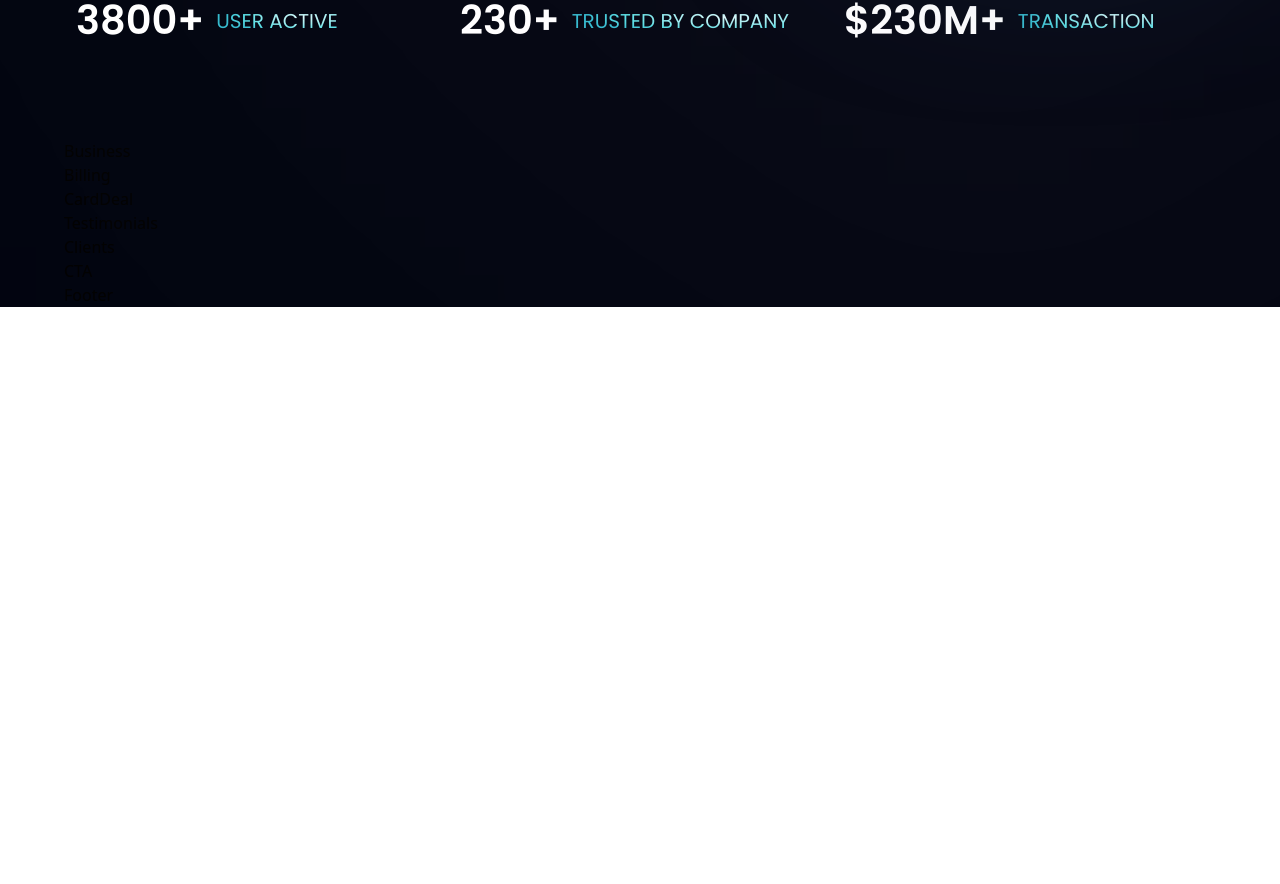
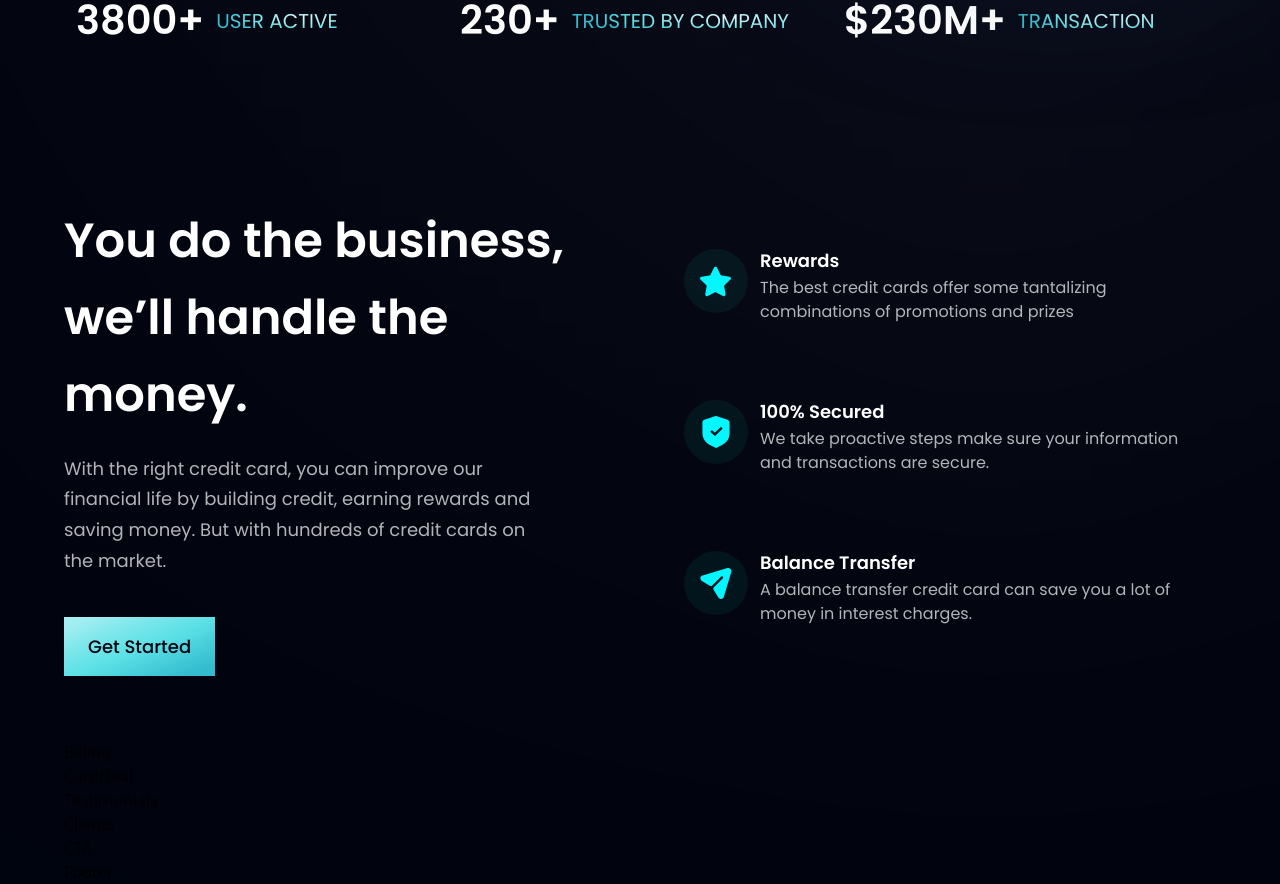
Before and after one commit to ConnorXCX/HooBank, a React (Vite) app: page / in a window 1280 px wide. Shown: the part 806-1690 px from the top of the page. Before the commit the page ends 1113 px from the top, so only its background shows below. Built offline with nearby package versions, Linux system fonts and the light colour scheme.

Commit message:
Implement Business section.

```diff
--- a/src/components/Business.jsx
+++ b/src/components/Business.jsx
@@ -1,9 +1,39 @@
-import React from 'react'
+import styles, { layout } from '../styles'
+import { features } from '../constants'
+import Button from './Button'
 
-const Business = () => {
-  return (
-    <div>Business</div>
-  )
-}
+const FeatureCard = ({ icon, title, content, index }) => (
+  <div className={`flex flex-row p-6 rounded-[20px] ${index !== features.length - 1 ? 'mb-6' : 'mb-0'} feature-card`}>
+    <div className={`w-[64px] h-[64px] rounded-full ${styles.flexCenter} bg-dimBlue`}>
+      <img src={icon} alt='icon' className='w-[50%] h-[50%] object-contain' />
+    </div>
+    <div className='flex-1 flex flex-col ml-3'>
+      <h4 className='font-poppins font-semibold text-white text-[18px] leading-[23px] mb-1'>
+        {title}
+      </h4>
+      <p className='font-poppins font-normal text-dimWhite text-[16px] leading-[24px] mb-1'>
+        {content}
+      </p>
+    </div>
+  </div>
+)
+
+const Business = () => (
+  <section id='features' className={layout.section}>
+    <div className={layout.sectionInfo}>
+      <h2 className={styles.heading2}>You do the business, <br className='sm:block hidden' /> we’ll handle the money.</h2>
+      <p className={`${styles.paragraph} max-w-[470px] mt-5`}>With the right credit card, you can improve our financial life by building credit, earning rewards and saving money. But with hundreds of credit cards on the market.
+      </p>
+
+      <Button styles='mt-10' />
+    </div>
+
+    <div className={`${layout.sectionImg} flex-col`}>
+      {features.map((feature, index) => (
+        <FeatureCard key={feature.id} {... feature} index={index} />
+      ))}
+    </div>
+  </section>
+)
 
 export default Business
--- a/src/components/Button.jsx
+++ b/src/components/Button.jsx
@@ -1,9 +1,7 @@
 import React from 'react'
 
-const Button = () => {
-  return (
-    <div>Button</div>
-  )
-}
+const Button = ({ styles }) => (
+  <button type='button' className={`py-4 px-6 bg-blue-gradient font-poppins font-medium text-[18px] text-primary outline-none ${styles}`}>Get Started</button>
+)
 
 export default Button
```
